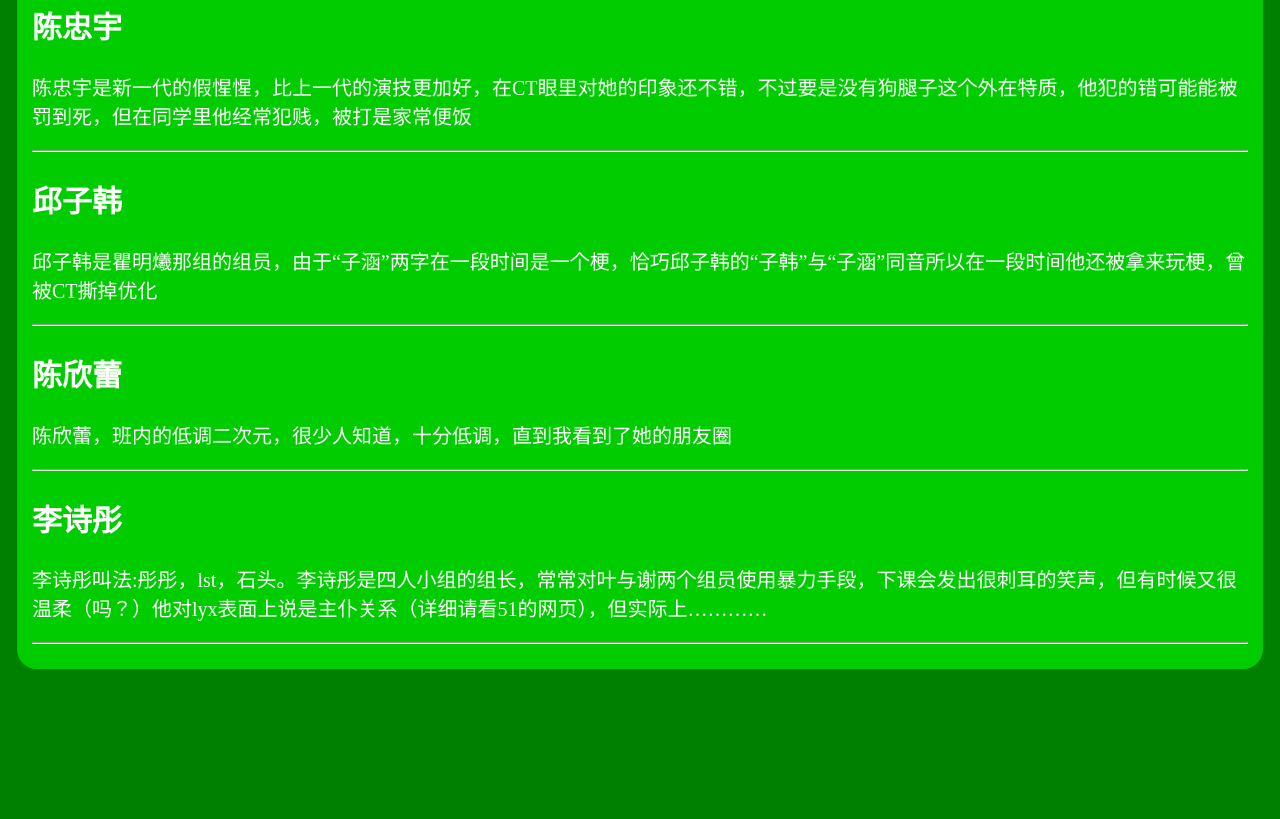
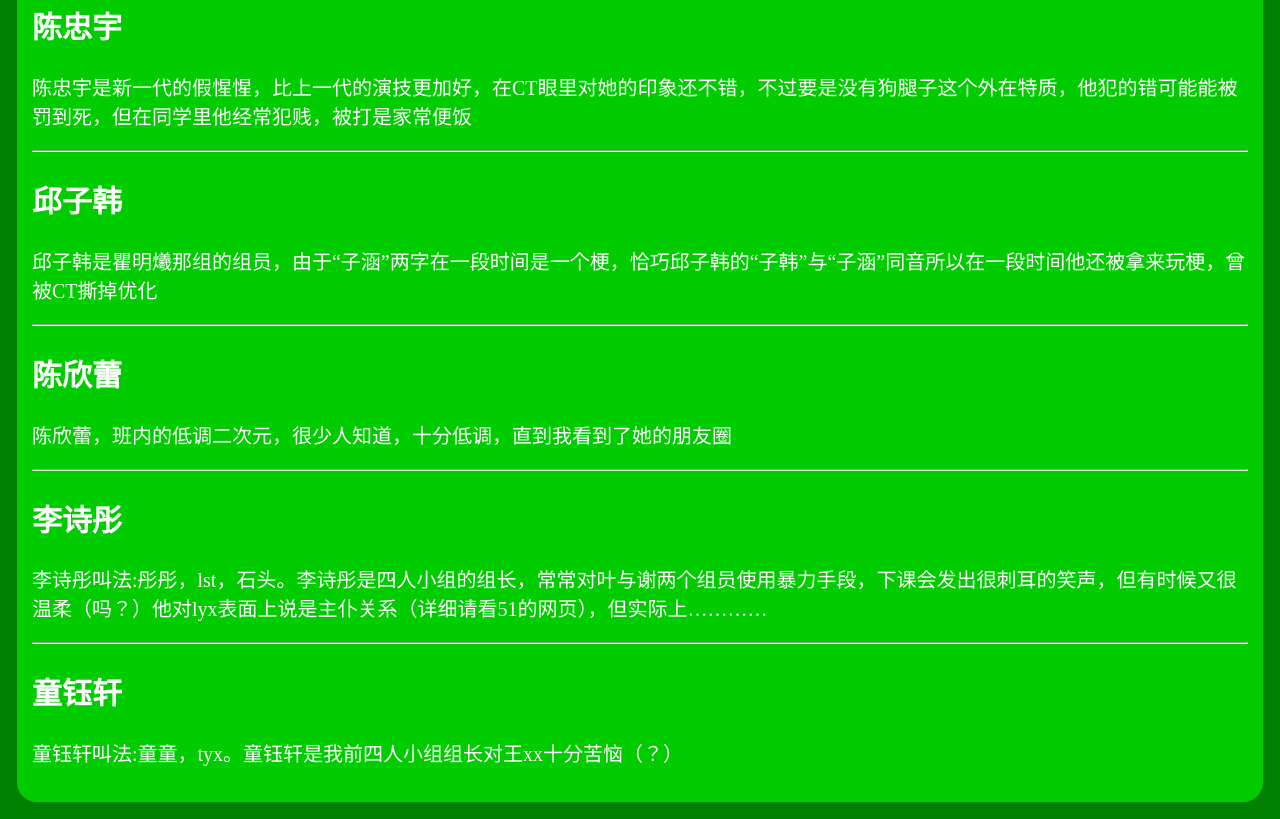
Before and after one commit to guojijia/guojijia.github.io, a plain HTML site: page index.html in a window 1280 px wide. Shown: the part 1602-2421 px from the top of the page. Before the commit the page ends 2288 px from the top, so only its background shows below. Drawn offline with Linux system fonts and the light colour scheme.

Commit message:
Update index.html

```diff
--- a/index.html
+++ b/index.html
@@ -52,6 +52,7 @@
       <a href="#qzh">邱子韩</a>
       <a href="#cxl">陈欣蕾</a>
       <a href="#lst">李诗彤</a>
+      <a href="#tyx">童钰轩</a>
     </nav>
     <div style="padding:15px;">
     <h1>郭吉家</h1>
@@ -86,6 +87,8 @@
     <h2 id="lst">李诗彤</h2>
     <p>李诗彤叫法:彤彤，lst，石头。李诗彤是四人小组的组长，常常对叶与谢两个组员使用暴力手段，下课会发出很刺耳的笑声，但有时候又很温柔（吗？）他对lyx表面上说是主仆关系（详细请看51的网页），但实际上…………</p>
     <hr/>
+    <h2 id="tyx">童钰轩</h2>
+    <p>童钰轩叫法:童童，tyx。童钰轩是我前四人小组组长对王xx十分苦恼（？）</p>
    </main>
    <!--代码未矫正-->
   </body>
```
